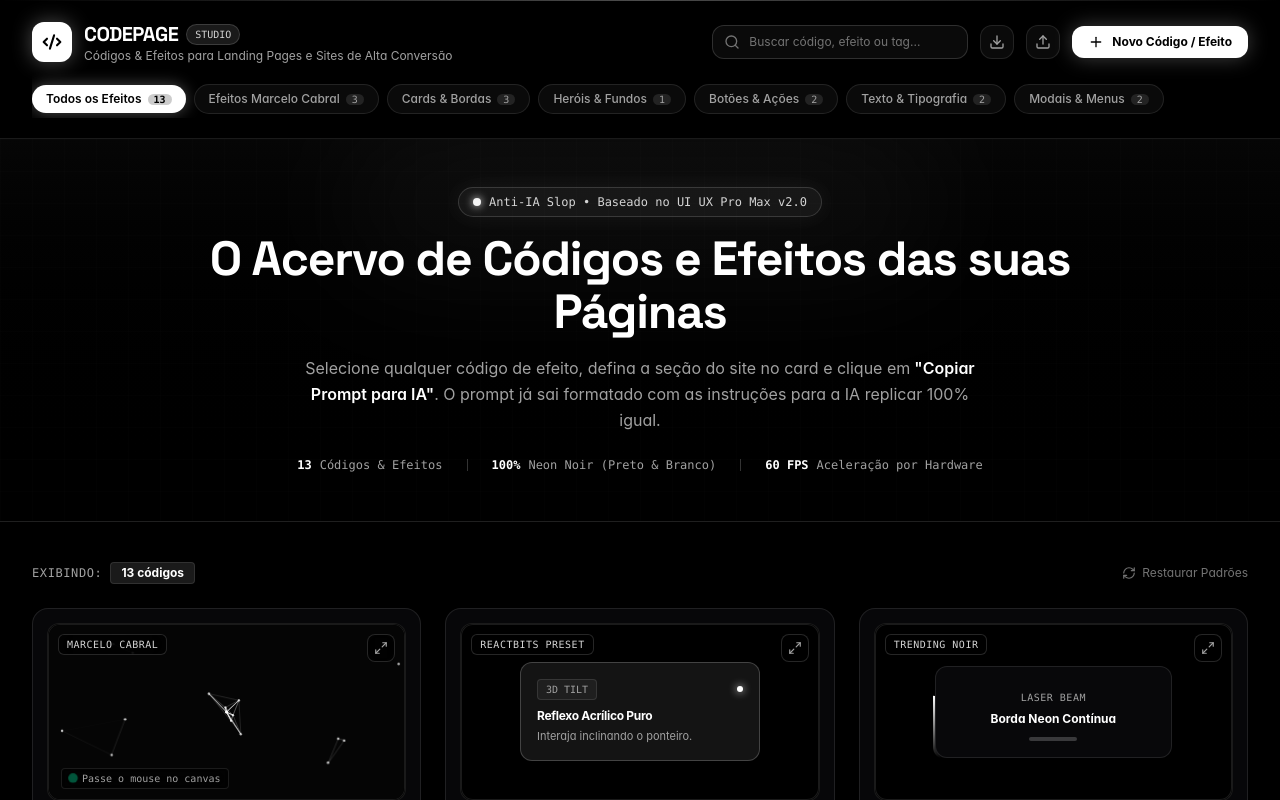
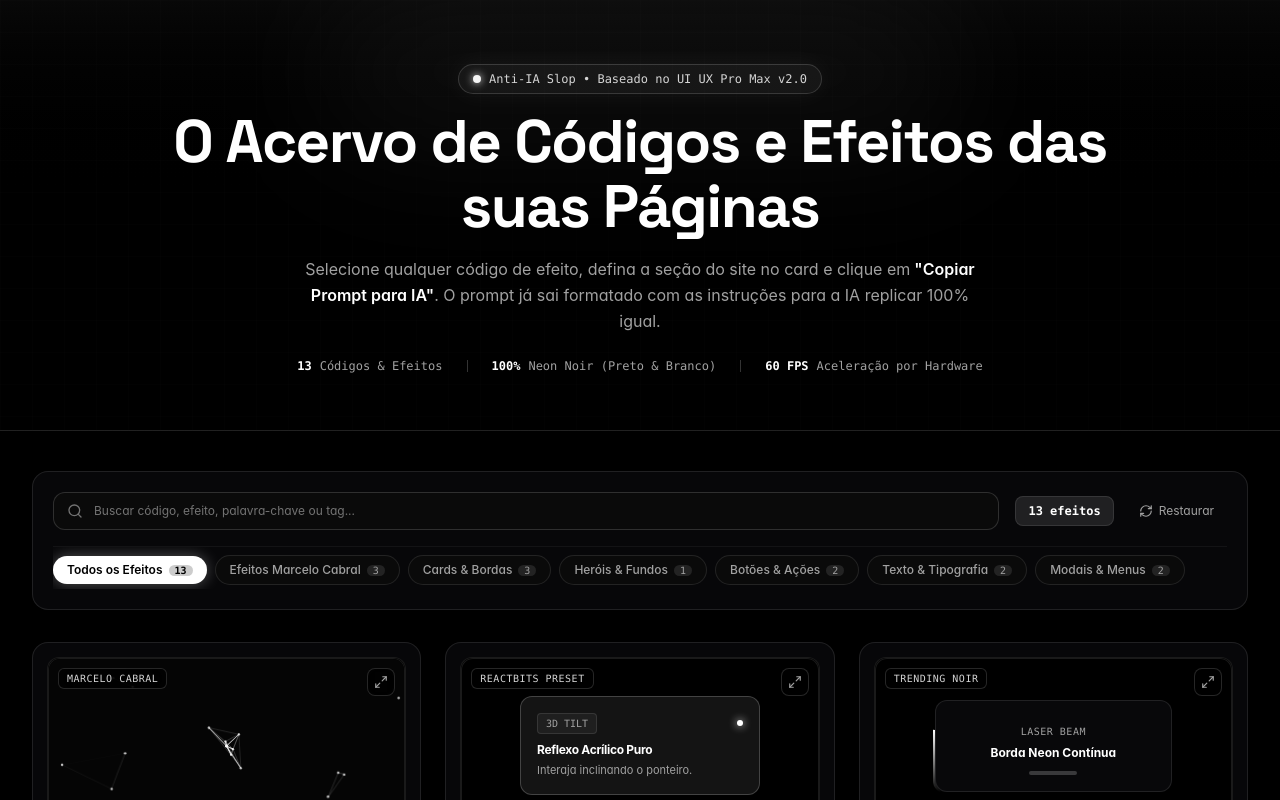
Before and after one commit to jpmarqueswebb/codepage, a React (Vite) app: page / in a window 1280 px wide. Shown: the top 800 px of the page. Built offline with nearby package versions, Linux system fonts and the light colour scheme.

Commit message:
refactor: remove top header and place search/filters directly above cards

```diff
--- a/src/App.jsx
+++ b/src/App.jsx
@@ -1,13 +1,11 @@
 import React, { useState, useEffect, useMemo } from 'react';
 import confetti from 'canvas-confetti';
 import { initialEffects } from './data/initialEffects';
-import { Header } from './components/Header';
 import { EffectCard } from './components/EffectCard';
 import { PromptModal } from './components/PromptModal';
 import { DetailModal } from './components/DetailModal';
-import { AddEffectModal } from './components/AddEffectModal';
 import { Toast } from './components/Toast';
-import { Sparkles, Terminal, Layers, RefreshCw, Zap, Shield, ArrowUpRight, Code2 } from 'lucide-react';
+import { Search, RefreshCw, Sparkles, Terminal, Layers, ArrowUpRight } from 'lucide-react';
 
 const STORAGE_KEY = 'codepage_effects_v1';
 
@@ -29,9 +27,8 @@ export default function App() {
   const [selectedCategory, setSelectedCategory] = useState('all');
 
   // Modals state
-  const [activePromptModal, setActivePromptModal] = useState(null); // { effect, section }
-  const [activeDetailModal, setActiveDetailModal] = useState(null); // effect
-  const [isAddModalOpen, setIsAddModalOpen] = useState(false);
+  const [activePromptModal, setActivePromptModal] = useState(null);
+  const [activeDetailModal, setActiveDetailModal] = useState(null);
   const [toast, setToast] = useState(null);
 
   // Save to localStorage whenever effects change
@@ -50,7 +47,7 @@ export default function App() {
 
   // Categories definition
   const categories = useMemo(() => {
-    const list = [
+    return [
       { id: 'all', label: 'Todos os Efeitos', count: effects.length },
       { id: 'marcelo-cabral', label: 'Efeitos Marcelo Cabral', count: effects.filter(e => e.category === 'marcelo-cabral').length },
       { id: 'cards-borders', label: 'Cards & Bordas', count: effects.filter(e => e.category === 'cards-borders').length },
@@ -59,7 +56,6 @@ export default function App() {
       { id: 'typography', label: 'Texto & Tipografia', count: effects.filter(e => e.category === 'typography').length },
       { id: 'navigation', label: 'Modais & Menus', count: effects.filter(e => e.category === 'navigation').length },
     ];
-    return list;
   }, [effects]);
 
   // Filtered effects list
@@ -119,46 +115,9 @@ ${code}
     showToast('Código Copiado!', `${effect.name} copiado para a área de transferência.`);
   };
 
-  // Add new effect
-  const handleSaveNewEffect = (newEffect) => {
-    setEffects([newEffect, ...effects]);
-    showToast('Efeito Salvo!', `"${newEffect.name}" adicionado ao CodePage.`);
-  };
-
-  // Export JSON
-  const handleExport = () => {
-    const dataStr = 'data:text/json;charset=utf-8,' + encodeURIComponent(JSON.stringify(effects, null, 2));
-    const downloadAnchor = document.createElement('a');
-    downloadAnchor.setAttribute('href', dataStr);
-    downloadAnchor.setAttribute('download', 'codepage-backup.json');
-    document.body.appendChild(downloadAnchor);
-    downloadAnchor.click();
-    downloadAnchor.remove();
-    showToast('Catálogo Exportado!', 'Arquivo codepage-backup.json baixado.');
-  };
-
-  // Import JSON
-  const handleImport = (e) => {
-    const fileReader = new FileReader();
-    if (e.target.files && e.target.files[0]) {
-      fileReader.readAsText(e.target.files[0], 'UTF-8');
-      fileReader.onload = (event) => {
-        try {
-          const parsed = JSON.parse(event.target.result);
-          if (Array.isArray(parsed)) {
-            setEffects(parsed);
-            showToast('Catálogo Importado!', `${parsed.length} efeitos carregados com sucesso.`);
-          }
-        } catch (err) {
-          showToast('Erro ao importar', 'O arquivo JSON selecionado é inválido.');
-        }
-      };
-    }
-  };
-
   // Reset to default
   const handleResetToDefault = () => {
-    if (window.confirm('Deseja restaurar os códigos e efeitos padrão do Marcelo Cabral e Neon Noir?')) {
+    if (window.confirm('Deseja restaurar os códigos e efeitos padrão?')) {
       setEffects(initialEffects);
       showToast('Biblioteca Restaurada', 'Efeitos padrão restabelecidos.');
     }
@@ -167,26 +126,13 @@ ${code}
   return (
     <div className="min-h-screen bg-black text-neutral-100 flex flex-col font-sans selection:bg-white selection:text-black">
 
-      {/* Global Header */}
-      <Header
-        search={search}
-        setSearch={setSearch}
-        selectedCategory={selectedCategory}
-        setSelectedCategory={setSelectedCategory}
-        categories={categories}
-        totalEffects={effects.length}
-        onOpenAddModal={() => setIsAddModalOpen(true)}
-        onExport={handleExport}
-        onImport={handleImport}
-      />
-
-      {/* Hero Banner Showcase */}
-      <section className="relative border-b border-white/10 bg-gradient-to-b from-neutral-950/60 to-black overflow-hidden py-12 px-4 sm:px-6 lg:px-8">
+      {/* Hero Banner Showcase (Sem Header acima) */}
+      <section className="relative border-b border-white/10 bg-gradient-to-b from-neutral-950/80 via-black to-black overflow-hidden pt-16 pb-14 px-4 sm:px-6 lg:px-8">
         {/* Subtle Noir Grid Background */}
         <div className="absolute inset-0 noir-grid opacity-30 pointer-events-none" />
 
         {/* Ambient Top Glow */}
-        <div className="absolute top-0 left-1/2 -translate-x-1/2 w-[600px] h-32 bg-white/5 blur-3xl pointer-events-none rounded-full" />
+        <div className="absolute top-0 left-1/2 -translate-x-1/2 w-[650px] h-36 bg-white/5 blur-3xl pointer-events-none rounded-full" />
 
         <div className="relative z-10 max-w-5xl mx-auto text-center space-y-4">
           <div className="inline-flex items-center gap-2 px-3.5 py-1.5 rounded-full bg-white/5 border border-white/15 text-neutral-300 text-xs font-mono shadow-[0_0_25px_rgba(255,255,255,0.06)]">
@@ -194,9 +140,9 @@ ${code}
             <span>Anti-IA Slop • Baseado no UI UX Pro Max v2.0</span>
           </div>
 
-          <h2 className="text-3xl sm:text-5xl font-black tracking-tight text-white font-['Space_Grotesk'] leading-[1.1]">
+          <h1 className="text-3xl sm:text-5xl md:text-6xl font-black tracking-tight text-white font-['Space_Grotesk'] leading-[1.08]">
             O Acervo de Códigos e Efeitos das suas Páginas
-          </h2>
+          </h1>
 
           <p className="max-w-2xl mx-auto text-sm sm:text-base text-neutral-400 leading-relaxed">
             Selecione qualquer código de efeito, defina a seção do site no card e clique em
@@ -221,28 +167,69 @@ ${code}
         </div>
       </section>
 
-      {/* Main Content: Effects Grid */}
-      <main className="flex-1 max-w-7xl w-full mx-auto px-4 sm:px-6 lg:px-8 py-10">
+      {/* Main Content: Controls + Effects Grid */}
+      <main className="flex-1 max-w-7xl w-full mx-auto px-4 sm:px-6 lg:px-8 py-10 space-y-8">
 
-        {/* Grid Header Info */}
-        <div className="flex items-center justify-between mb-6">
-          <div className="flex items-center gap-2">
-            <span className="text-xs font-mono uppercase tracking-wider text-neutral-400">
-              Exibindo:
+        {/* Controls Bar: Busca + Filtros por Categoria logo acima dos códigos */}
+        <div className="space-y-4 rounded-2xl bg-[#070709] border border-white/10 p-5 shadow-xl">
+
+          <div className="flex flex-col md:flex-row md:items-center justify-between gap-4">
+            {/* Search Input */}
+            <div className="relative flex-1">
+              <Search className="w-4 h-4 text-neutral-500 absolute left-3.5 top-1/2 -translate-y-1/2 pointer-events-none" />
+              <input
+                type="text"
+                placeholder="Buscar código, efeito, palavra-chave ou tag..."
+                value={search}
+                onChange={(e) => setSearch(e.target.value)}
+                className="w-full pl-10 pr-4 py-2.5 bg-neutral-950 border border-white/15 rounded-xl text-xs text-white placeholder-neutral-500 focus:outline-none focus:border-white focus:ring-1 focus:ring-white transition-all font-sans"
+              />
+            </div>
+
+            {/* Quick Status / Reset */}
+            <div className="flex items-center justify-between md:justify-end gap-3 text-xs">
+              <span className="text-xs font-bold text-white bg-white/10 px-3 py-1.5 rounded-lg border border-white/10 font-mono">
+                {filteredEffects.length} {filteredEffects.length === 1 ? 'efeito' : 'efeitos'}
               </span>
-            <span className="text-xs font-bold text-white bg-white/10 px-2.5 py-0.5 rounded border border-white/10">
-              {filteredEffects.length} {filteredEffects.length === 1 ? 'código' : 'códigos'}
-            </span>
-          </div>
 
               <button
                 onClick={handleResetToDefault}
-            className="flex items-center gap-1.5 text-xs text-neutral-500 hover:text-white transition-colors"
+                className="flex items-center gap-1.5 text-xs text-neutral-400 hover:text-white transition-colors py-1.5 px-3 rounded-lg hover:bg-white/5 border border-transparent hover:border-white/10"
                 title="Restaurar efeitos padrão"
               >
                 <RefreshCw className="w-3.5 h-3.5" />
-            <span>Restaurar Padrões</span>
+                <span>Restaurar</span>
               </button>
+            </div>
+          </div>
+
+          {/* Categories Filter Pills */}
+          <div className="flex items-center gap-2 overflow-x-auto pt-2 pb-1 no-scrollbar text-xs border-t border-white/5">
+            {categories.map((cat) => {
+              const isActive = selectedCategory === cat.id;
+              return (
+                <button
+                  key={cat.id}
+                  onClick={() => setSelectedCategory(cat.id)}
+                  className={`px-3.5 py-1.5 rounded-full font-medium transition-all whitespace-nowrap cursor-pointer ${
+                    isActive
+                      ? 'bg-white text-black font-semibold shadow-[0_0_15px_rgba(255,255,255,0.3)]'
+                      : 'bg-neutral-950 text-neutral-400 border border-white/10 hover:text-white hover:border-white/30'
+                  }`}
+                >
+                  {cat.label}
+                  {cat.count !== undefined && (
+                    <span className={`ml-1.5 text-[10px] font-mono px-1.5 py-0.2 rounded-full ${
+                      isActive ? 'bg-black/20 text-black' : 'bg-white/10 text-neutral-400'
+                    }`}>
+                      {cat.count}
+                    </span>
+                  )}
+                </button>
+              );
+            })}
+          </div>
+
         </div>
 
         {/* Cards Grid */}
@@ -259,7 +246,7 @@ ${code}
             ))}
           </div>
         ) : (
-          <div className="text-center py-24 border border-dashed border-white/15 rounded-2xl bg-neutral-950/40 p-8">
+          <div className="text-center py-20 border border-dashed border-white/15 rounded-2xl bg-neutral-950/40 p-8">
             <p className="text-base font-semibold text-white">Nenhum código encontrado</p>
             <p className="text-xs text-neutral-400 mt-1">Tente buscar por outro termo ou limpe os filtros de categoria.</p>
             <button
@@ -273,7 +260,7 @@ ${code}
 
       </main>
 
-      {/* Footer */}
+      {/* Footer Minimalista */}
       <footer className="border-t border-white/10 bg-black py-8 px-4 sm:px-6 lg:px-8 text-xs text-neutral-500">
         <div className="max-w-7xl mx-auto flex flex-col sm:flex-row items-center justify-between gap-4">
           <div className="flex items-center gap-2">
@@ -306,13 +293,6 @@ ${code}
         />
       )}
 
-      {isAddModalOpen && (
-        <AddEffectModal
-          onClose={() => setIsAddModalOpen(false)}
-          onSave={handleSaveNewEffect}
-        />
-      )}
-
       {/* Toast Notification */}
       <Toast toast={toast} onClose={() => setToast(null)} />
 
```
Lines whose indentation alone changed are shown as unchanged.
